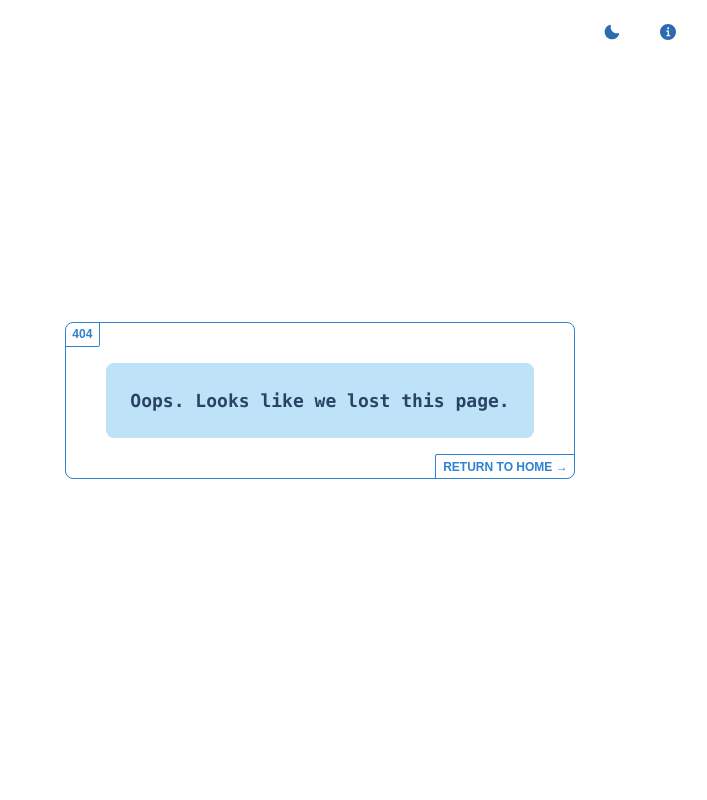
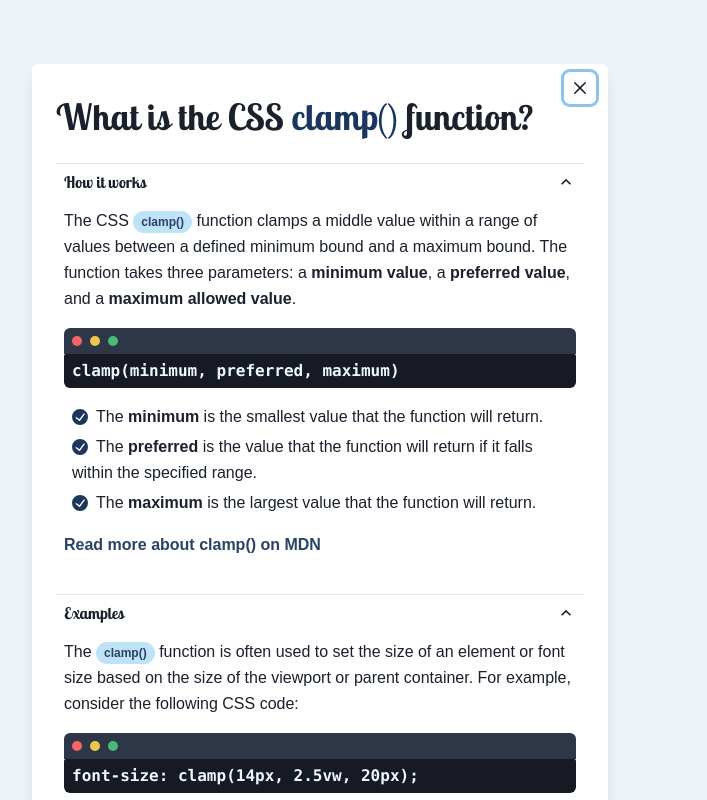
Before and after one commit to motiontx/training-projects, a Next.js app in the folder clamp-calculator/: page /about in a window 1280 px wide. Before the commit this address had no page. Shown: the whole page, without its empty margins (320-1027 px from the left). Built offline with nearby package versions, Linux system fonts and the light colour scheme.

Commit message:
Test about approach

```diff
--- a/clamp-calculator/components/About.tsx
+++ b/clamp-calculator/components/About.tsx
@@ -36,7 +36,7 @@ export const About = ({ isOpen, onClose }: AboutProps) => {
 
   return (
     <Modal isOpen={isOpen} onClose={onClose} size="xl">
-      <ModalOverlay />
+      <ModalOverlay bg={colorMode === "light" ? "gray.100" : "gray.900"} />
       <ModalContent mx={2}>
         <ModalCloseButton />
         <ModalBody>
--- a/clamp-calculator/layout/base-layout.tsx
+++ b/clamp-calculator/layout/base-layout.tsx
@@ -5,15 +5,26 @@ import {
   HStack,
   Tooltip,
   useColorMode,
-  useDisclosure,
 } from "@chakra-ui/react";
 import { MoonIcon, SunIcon, InfoIcon } from "@chakra-ui/icons";
 import { Meta } from "../components/Meta";
 import { About } from "../components/About";
+import { useRouter } from "next/router";
+import Link from "next/link";
 
-export default function BaseLayout({ children }: { children: ReactNode }) {
+export default function BaseLayout({
+  children,
+  aboutOpen = false,
+}: {
+  children: ReactNode;
+  aboutOpen?: boolean;
+}) {
   const { colorMode, toggleColorMode } = useColorMode();
-  const { isOpen, onOpen, onClose } = useDisclosure();
+  const router = useRouter();
+
+  const handleAboutClose = () => {
+    router.push("/", undefined, { shallow: true });
+  };
 
   return (
     <>
@@ -47,18 +58,16 @@ export default function BaseLayout({ children }: { children: ReactNode }) {
             </Button>
           </Tooltip>
           <Tooltip label="About this tool">
-            <Button
-              variant="ghost"
-              onClick={onOpen}
-              aria-label="About this tool"
-            >
-              <InfoIcon />
-            </Button>
+            <Link href="/about" passHref legacyBehavior>
+              <Button as="a" variant="ghost" aria-label="About this tool">
+                <InfoIcon />
+              </Button>
+            </Link>
           </Tooltip>
         </HStack>
         {children}
       </Container>
-      <About isOpen={isOpen} onClose={onClose} />
+      <About isOpen={aboutOpen} onClose={handleAboutClose} />
     </>
   );
 }
--- /dev/null
+++ b/clamp-calculator/pages/about.tsx
@@ -0,0 +1,19 @@
+import type { NextPage } from "next";
+import BaseLayout from "../layout/base-layout";
+
+const About: NextPage = () => {
+  return null;
+};
+
+// @ts-ignore
+About.getLayout = (page) => {
+  return <BaseLayout aboutOpen>{page}</BaseLayout>;
+};
+
+export const getStaticProps = async () => {
+  return {
+    props: {},
+  };
+};
+
+export default About;
```
